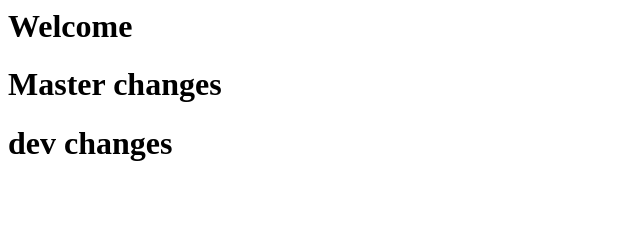
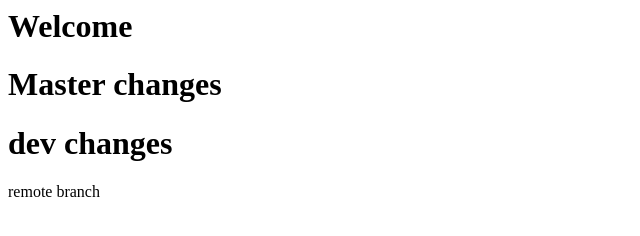
Before and after one commit to pallavi-vetal/devoptraining, a plain HTML site: page index.html in a window 1280 px wide. Shown: the whole page, without its empty margins (0-640 px from the left). Drawn offline with Linux system fonts and the light colour scheme.

Commit message:
remote changes

```diff
--- a/index.html
+++ b/index.html
@@ -6,5 +6,6 @@
         <h1>Welcome</h1>
         <h1>Master changes</h1>
         <h1>dev changes</h1>
+        <p>remote branch</p>
     </body>
 </html>
```
